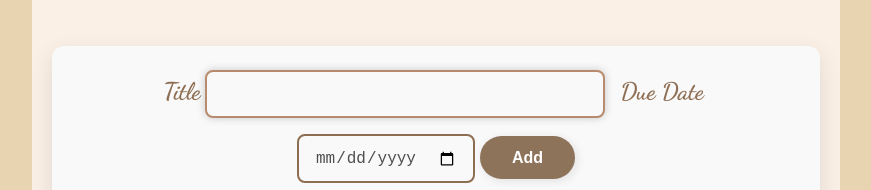
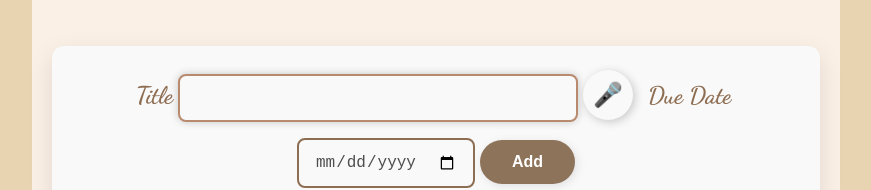
Before and after one commit to JaneGH/react-todo, a React (Vite) app: page / in a window 1280 px wide. Shown: the part 207-397 px from the top of the page, without its empty margins (204-1075 px from the left). Built offline with nearby package versions, Linux system fonts and the light colour scheme; no server answers.

Commit message:
added voice recognition

```diff
--- a/package.json
+++ b/package.json
@@ -5,6 +5,7 @@
   "type": "module",
   "scripts": {
     "dev": "vite",
+    "start": "vite",
     "build": "vite build",
     "lint": "eslint .",
     "preview": "vite preview"
@@ -25,6 +26,7 @@
     "react-dom": "^18.3.1",
     "react-router": "^7.1.1",
     "react-router-dom": "^7.1.1",
+    "react-speech-recognition": "^3.10.0",
     "styled-components": "^6.1.14"
   },
   "devDependencies": {
@@ -32,6 +34,7 @@
     "@types/css-modules": "^1.0.5",
     "@types/react": "^18.3.18",
     "@types/react-dom": "^18.3.5",
+    "@types/react-speech-recognition": "^3.9.6",
     "@typescript-eslint/eslint-plugin": "^8.19.0",
     "@typescript-eslint/parser": "^8.19.0",
     "@vitejs/plugin-react": "^4.3.3",
--- a/src/components/AddTodoForm/AddTodoForm.module.css
+++ b/src/components/AddTodoForm/AddTodoForm.module.css
@@ -48,7 +48,7 @@
   color: var(--text-color);
 }
 
-.addTodoForm button {
+.addTodoForm button:not(.micButton) {
   padding: 0.8rem 2rem;
   font-size: 16px;
   font-weight: 600;
@@ -61,11 +61,6 @@
   align-items: center;
   justify-content: center;
   box-shadow: 2px 2px 10px rgba(0, 0, 0, 0.1);
-}
-
-.addTodoForm button .addIcon {
-  margin-right: 10px;
-  font-size: 18px;
 }
 
 .addTodoForm button:hover {
@@ -84,3 +79,36 @@
   outline: none;
   box-shadow: 0 0 0 3px rgba(52, 152, 219, 0.4);
 }
+
+.micButton {
+  width: 50px;
+  height: 50px;
+  background-color: var(--mic-button-background);
+  color: white;
+  border: none;
+  border-radius: 50%;
+   display: inline-flex;
+  align-items: center;
+  justify-content: center;
+  font-size: 1.5rem;
+  cursor: pointer;
+  transition: background-color 0.3s ease, transform 0.2s ease-in-out, box-shadow 0.3s ease;
+  box-shadow: 2px 2px 10px rgba(0, 0, 0, 0.2);
+}
+
+.micButton:hover {
+  background-color: var(--mic-button-hover, #e84118);
+  transform: scale(1.1);
+  box-shadow: 4px 4px 15px rgba(0, 0, 0, 0.3);
+}
+
+.micButton:active {
+  background-color: var(--mic-button-active, #c23616);
+  transform: scale(0.95);
+  box-shadow: 2px 2px 10px rgba(0, 0, 0, 0.1);
+}
+
+.micButton:focus {
+  outline: none;
+  box-shadow: 0 0 0 3px rgba(255, 71, 87, 0.5);
+}
--- a/src/components/AddTodoForm/AddTodoForm.tsx
+++ b/src/components/AddTodoForm/AddTodoForm.tsx
@@ -32,11 +32,44 @@ const AddTodoForm: React.FC<AddTodoFormProps> = ({ onAddTodo }) => {
     }
   };
 
+  const startSpeechRecognition = () => {
+   const SpeechRecognition =
+     (window as Window & typeof globalThis).SpeechRecognition ||
+     (window as Window & typeof globalThis).webkitSpeechRecognition;
+    if (!SpeechRecognition) {
+      alert("Speech recognition is not supported in this browser.");
+      return;
+    }
+
+    const recognition = new SpeechRecognition();
+    recognition.lang = "en-US";
+    recognition.interimResults = false;
+    recognition.maxAlternatives = 1;
+
+    recognition.onresult = (event: SpeechRecognitionEvent) => {
+      const speechResult = event.results[0][0].transcript;
+      setTodoTitle(speechResult);
+    };
+
+    recognition.onerror = (event: SpeechRecognitionErrorEvent) => {
+      console.error("Speech recognition error:", event.error);
+    };
+
+    recognition.start();
+  };
+
   return (
     <form onSubmit={handleAddTodo} className={styles["addTodoForm"]}>
       <InputWithLabel value={todoTitle} onChange={handleTitleChange}>
         Title
       </InputWithLabel>
+      <button
+        type="button"
+        onClick={startSpeechRecognition}
+        className={styles.micButton}
+      >
+        🎤
+      </button>
 
       <label htmlFor="dueDate" className={styles.label}>
         Due Date
--- a/src/components/InputWithLabel/InputWithLabel.module.css
+++ b/src/components/InputWithLabel/InputWithLabel.module.css
@@ -21,6 +21,7 @@
   box-sizing: border-box;
   transition: border-color 0.3s, box-shadow 0.3s;
   margin-bottom: 1rem;
+  margin-right: 5px;
   color: var(--text-input-color);
 }
 
--- a/src/styles/theme.css
+++ b/src/styles/theme.css
@@ -3,6 +3,7 @@
   --background-main-color: hwb(39 69% 9%);
   --modal-dialog-color: #f9f9f9;
   --text-color: #4e4e4e;
+    --mic-button-background: #f9f9f9;
   --icons-color: #4e4e4e;
   --text-color-title: #8e6e53;
   --sort-select-background: #ffffff;
@@ -30,6 +31,7 @@ body.night {
   --background-main-color: #8e6e53;
   --modal-dialog-color: #5c3e35;
   --text-color: #e8d4b0;
+  --mic-button-background: #e8d4b0;
   --icons-color: #e8d4b0;
   --text-color-title: #e8d4b0;
   --sort-select-background: #5c3e35;
```
Also changed, not shown: src/About.tsx (deleted), 2 other files (tests, documents, lock files or other folders).
